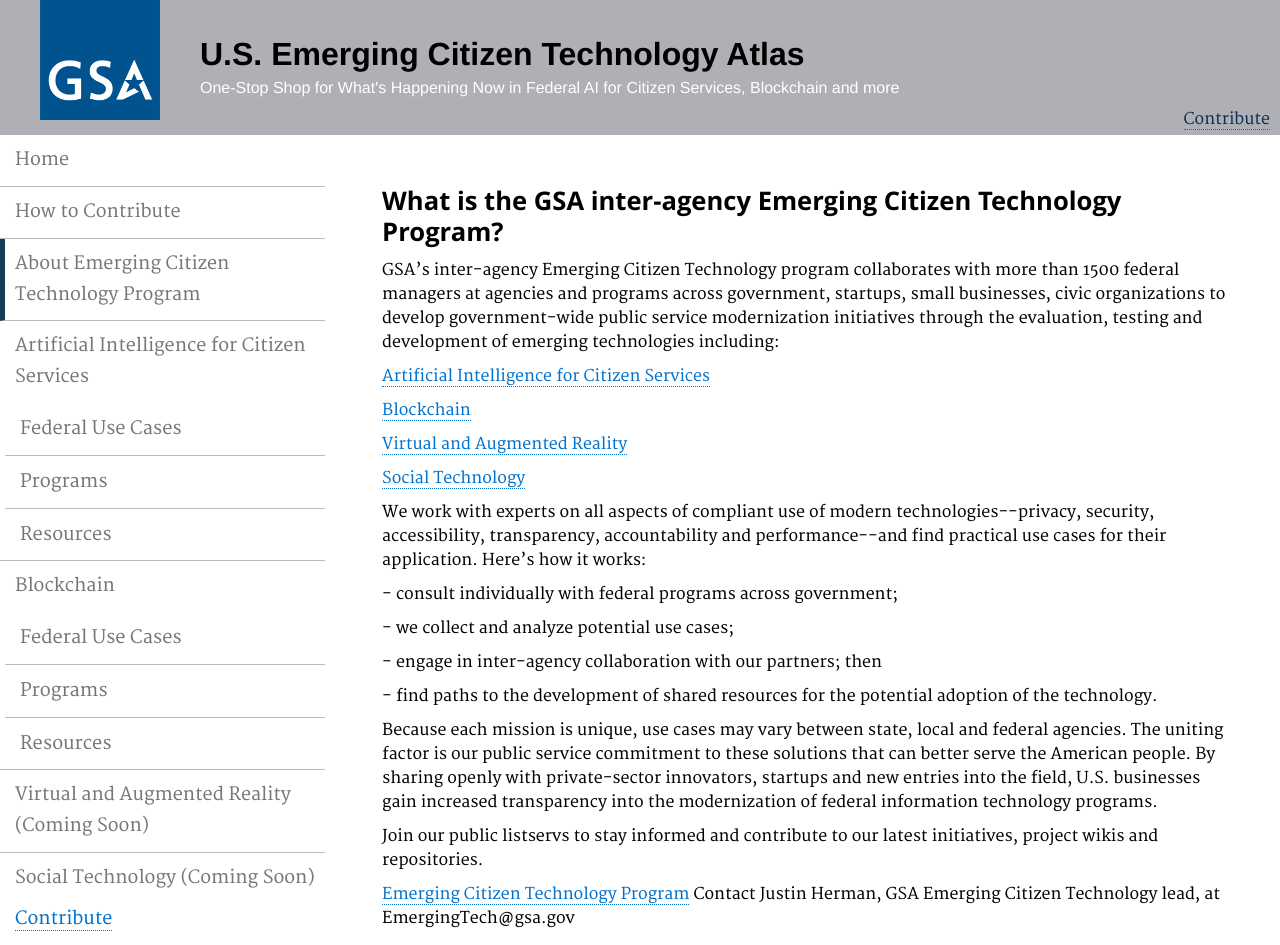
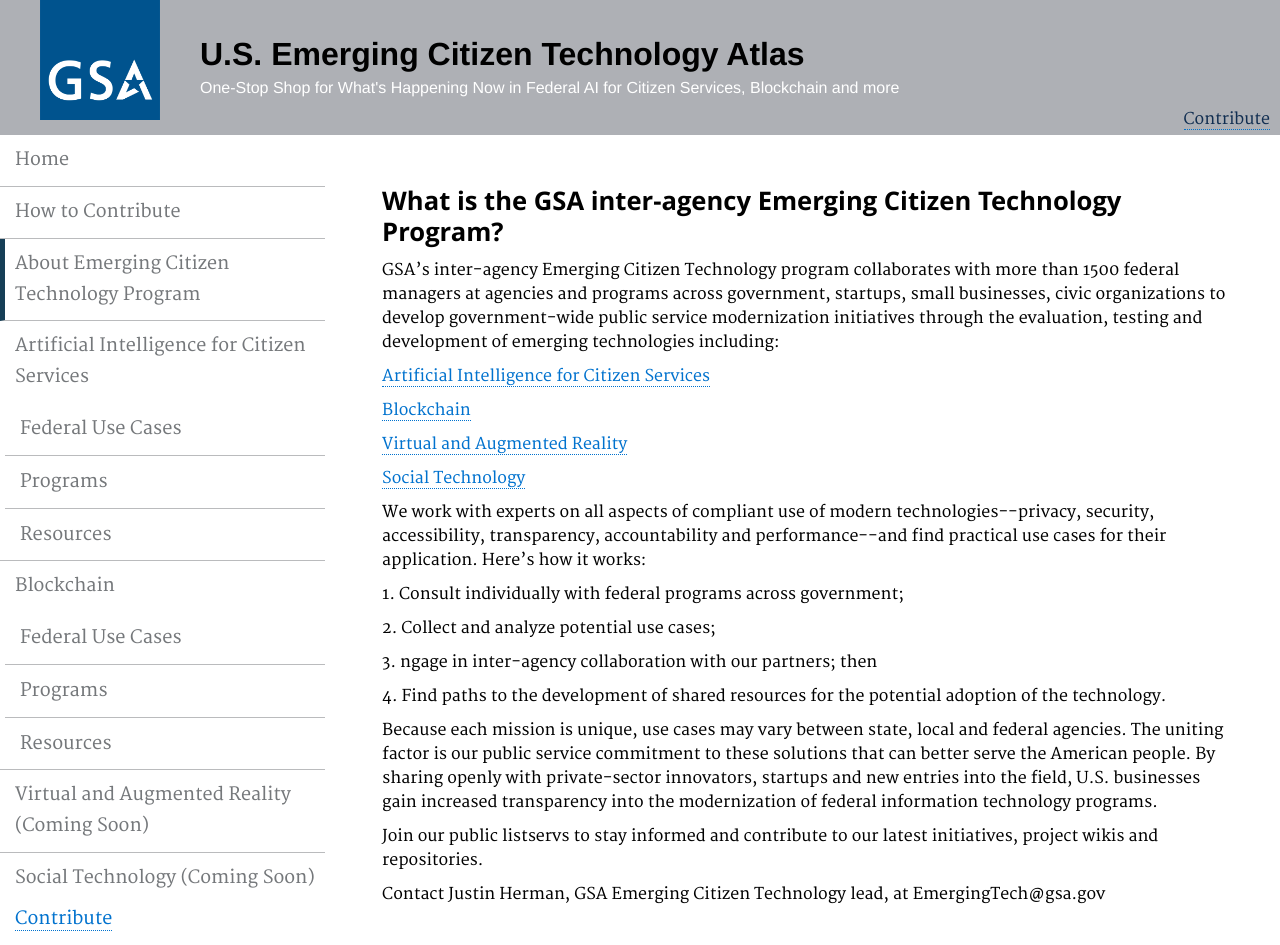
Before and after one commit to GSA/emerging-technology-atlas, a Jekyll site: the page built from pages/emergingcitizentech.md, in a window 1280 px wide. Built offline with Jekyll 4.4.1, drawn with Linux system fonts in a browser that asks for light colours.

Commit message:
Update emergingcitizentech.md

```diff
--- a/pages/emergingcitizentech.md
+++ b/pages/emergingcitizentech.md
@@ -18,13 +18,13 @@ description: ""
 
 <p>We work with experts on all aspects of compliant use of modern technologies--privacy, security, accessibility, transparency, accountability and performance--and find practical use cases for their application. Here’s how it works:</p>
 
-<p>- consult individually with federal programs across government;</p>
-<p>- we collect and analyze potential use cases;</p>
-<p>- engage in inter-agency collaboration with our partners; then</p>
-<p>- find paths to the development of shared resources for the potential adoption of the technology.</p>
+<p> 1. Consult individually with federal programs across government;</p>
+<p> 2. Collect and analyze potential use cases;</p>
+<p> 3. ngage in inter-agency collaboration with our partners; then</p>
+<p> 4. Find paths to the development of shared resources for the potential adoption of the technology.</p>
 
 <p>Because each mission is unique, use cases may vary between state, local and federal agencies. The uniting factor is our public service commitment to these solutions that can better serve the American people. By sharing openly with private-sector innovators, startups and new entries into the field, U.S. businesses gain increased transparency into the modernization of federal information technology programs.</p>
 
 <p>Join our public listservs to stay informed and contribute to our latest initiatives, project wikis and repositories.</p>
 
-<p><a href="https://www.gsa.gov/technology/government-it-initiatives/emerging-citizen-technology" target="_blank">Emerging Citizen Technology Program</a> Contact Justin Herman, GSA Emerging Citizen Technology lead, at EmergingTech@gsa.gov</p>
+<p>Contact Justin Herman, GSA Emerging Citizen Technology lead, at EmergingTech@gsa.gov</p>
```
